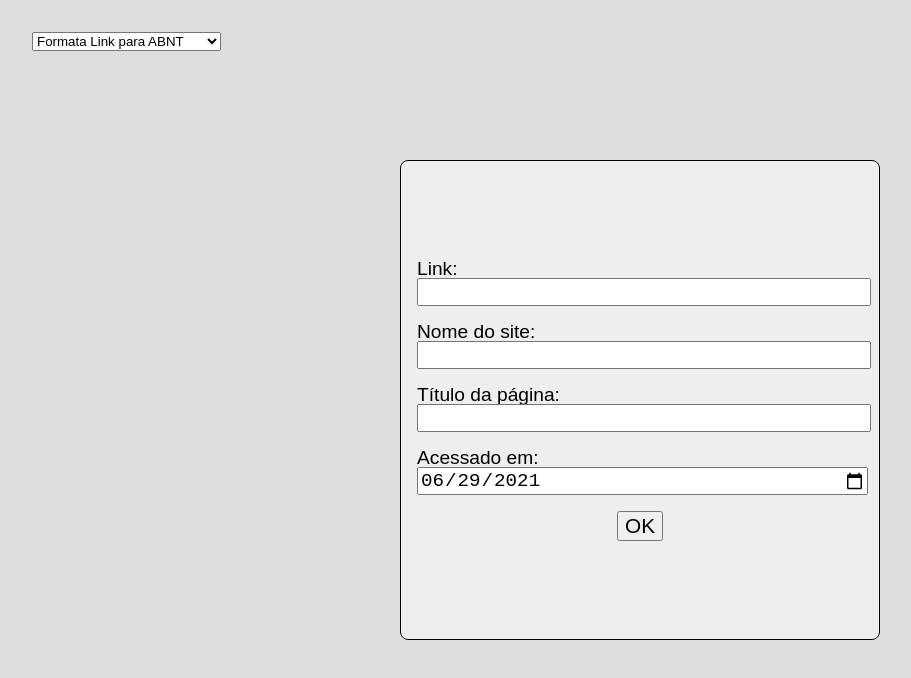
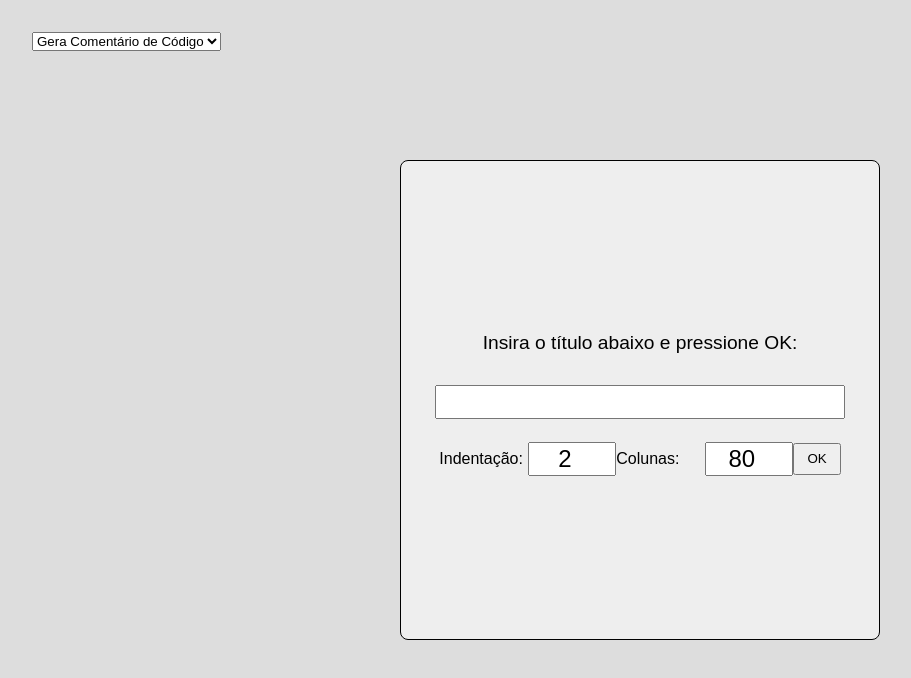
Before and after one commit to heltonricardo/ferramentas, a Svelte app in the folder web-version/: page / in a window 1280 px wide. Shown: the top 678 px of the page, without its empty margins (0-911 px from the left). Built offline with nearby package versions, Linux system fonts and the light colour scheme.

Commit message:
definindo nova ferramenta padrao

```diff
--- a/web-version/src/App.svelte
+++ b/web-version/src/App.svelte
@@ -2,7 +2,7 @@
   import FormataAbnt from "./FormataAbnt/FormataAbnt.svelte";
   import FormataCodigo from "./FormataCodigo/FormataCodigo.svelte";
 
-  let escolha = 2;
+  let escolha = 1;
 </script>
 
 <style>
```
